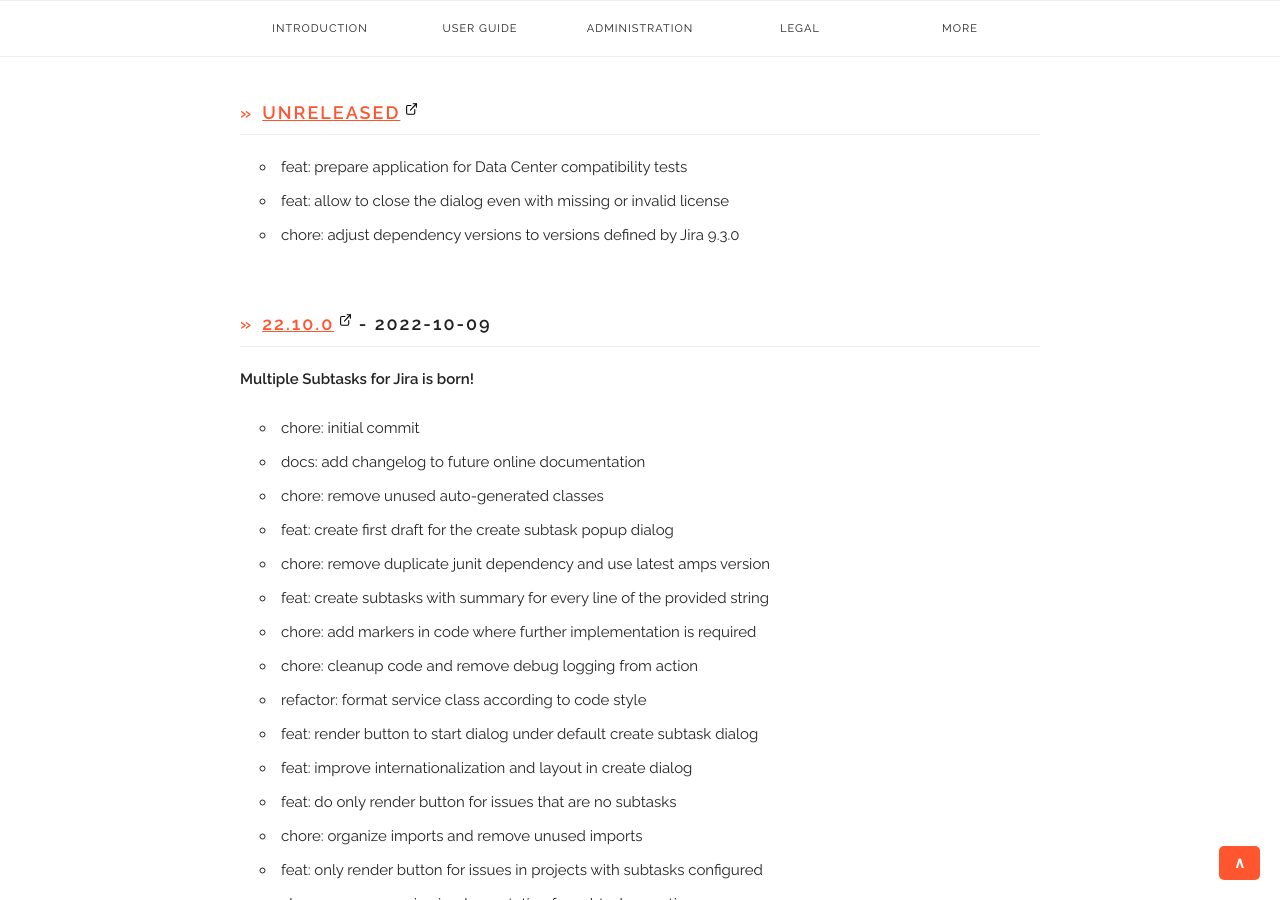
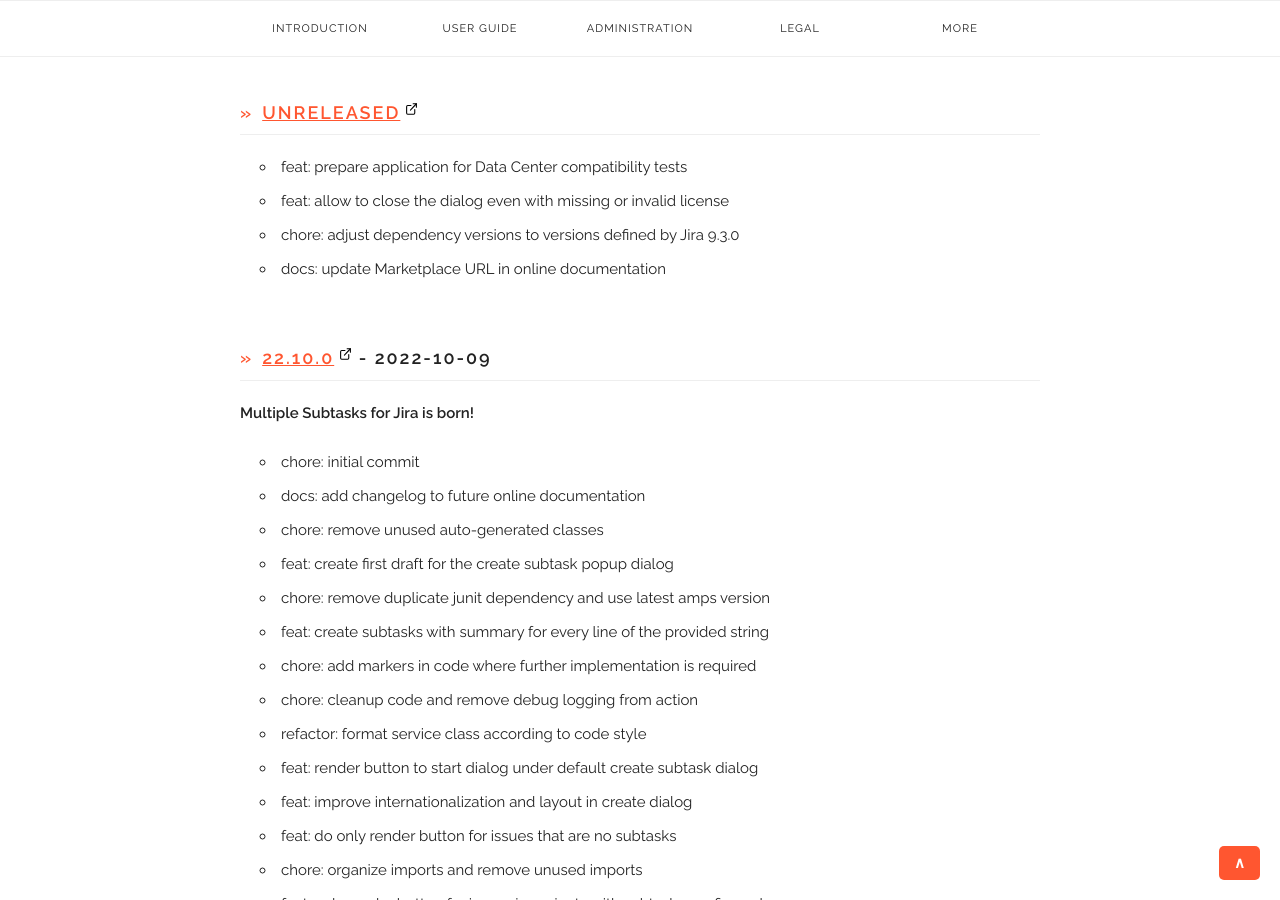
Before and after one commit to codescape/jira-multiple-subtasks, a Jekyll site: the page built from docs/changelog.md, in a window 1280 px wide and 900 px high, scrolled down 489 px. Built offline with Jekyll 4.4.1, drawn with Linux system fonts in a browser that asks for light colours; nearby versions of some CDN libraries; some of the changed lines change nothing that is shown.

Commit message:
docs: update Marketplace URL in online documentation

```diff
--- a/docs/_config.yml
+++ b/docs/_config.yml
@@ -10,8 +10,7 @@
 # url configuration
 # -----------------
 github_url: https://github.com/codescape/jira-multiple-subtasks
-# TODO change marketplace URL when product is listed on marketplace
-marketplace_url: https://marketplace.atlassian.com/vendors/1215070/codescape-stefan-glase
+marketplace_url: https://marketplace.atlassian.com/apps/1229293/multiple-subtasks-for-jira
 servicedesk_url: https://codescape.atlassian.net/servicedesk
 
 # contact data
```
Also changed, not shown: docs/changelog.md.
